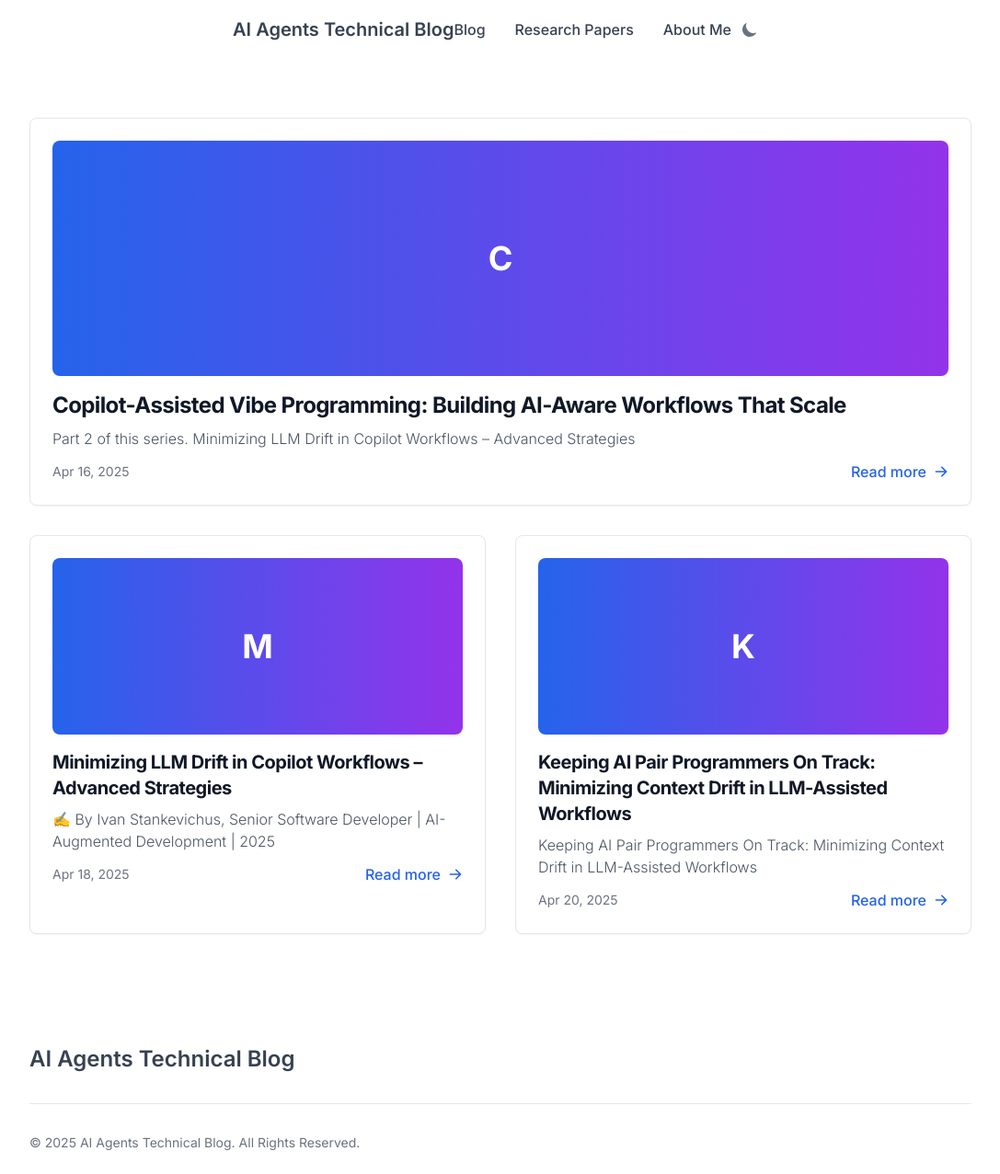
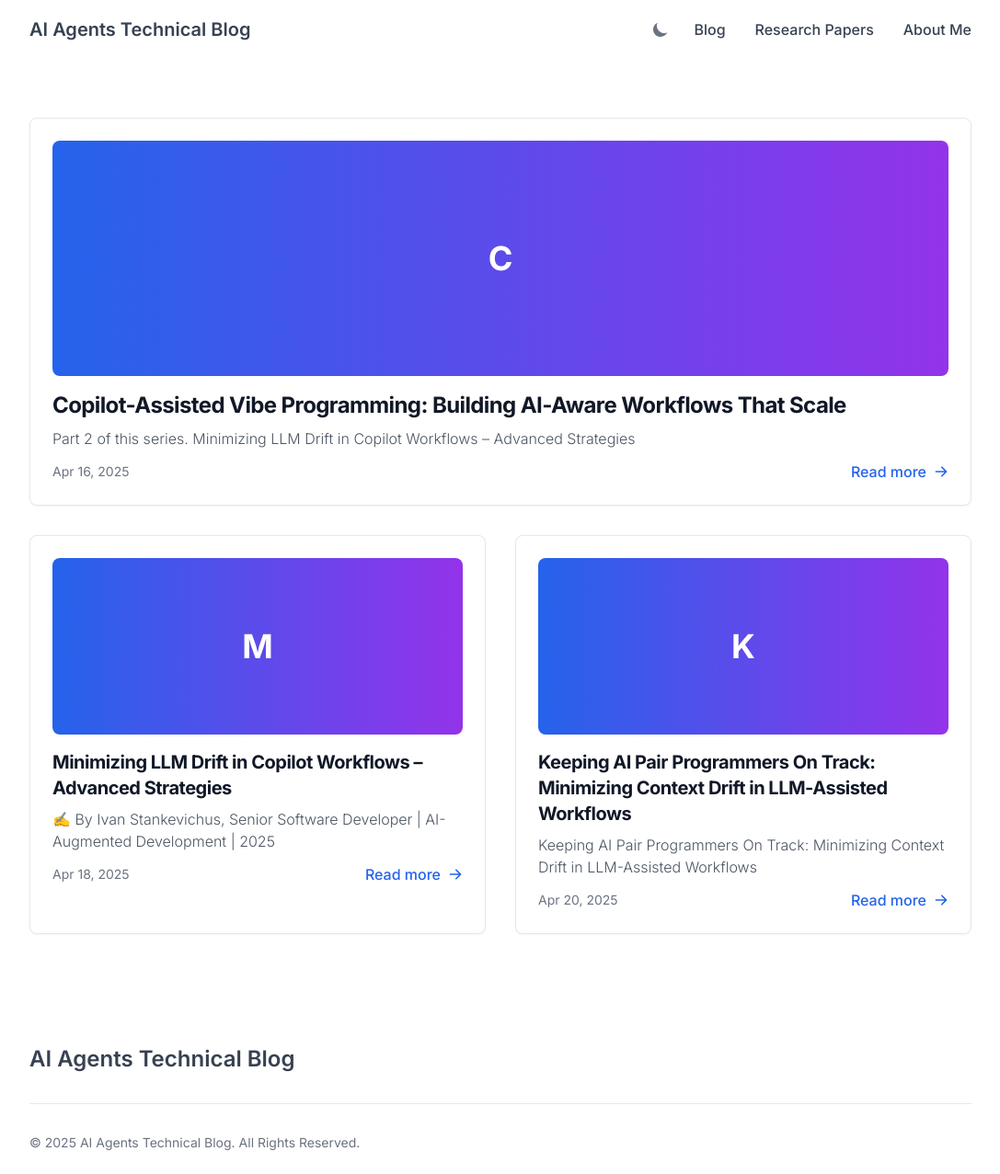
Before and after one commit to leonas5555/ai-tech-site, a Jekyll site: the page built from index.html, in a window 1280 px wide. Shown: the whole page at 92% size, without its empty margins (96-1183 px from the left). Built offline with Jekyll 4.4.1, drawn with Linux system fonts in a browser that asks for light colours; nearby versions of some CDN libraries.

Commit message:
Update articles, papers, and assets from main repo

```diff
--- a/_includes/head.html
+++ b/_includes/head.html
@@ -316,12 +316,12 @@
 
   /* Animation styles for card hover - from index.html */
   .bg-white {
-    transition: transform 0.3s ease, box-shadow 0.3s ease;
+    transition: box-shadow 0.2s ease, color 0.2s ease;
   }
 
   .bg-white:hover {
-    transform: translateY(-4px);
-    box-shadow: 0 10px 25px -5px rgba(0, 0, 0, 0.1), 0 10px 10px -5px rgba(0, 0, 0, 0.04);
+    transform: none;
+    box-shadow: 0 6px 16px -6px rgba(0, 0, 0, 0.1), 0 4px 10px -6px rgba(0, 0, 0, 0.06);
   }
 
   .dark .bg-gray-800:hover {
--- a/_includes/header.html
+++ b/_includes/header.html
@@ -1,33 +1,36 @@
 <header>
     <nav class="bg-white border-gray-200 px-4 lg:px-6 h-16 flex items-center dark:bg-gray-800">
-        <div class="flex flex-wrap justify-between items-center mx-auto max-w-5xl h-full">
+        <div class="flex flex-wrap items-center mx-auto max-w-5xl h-full w-full">
             <a href="{{ site.baseurl }}/" class="flex items-center">
-                <span class="self-center text-xl font-semibold whitespace-nowrap dark:text-white">{{ site.title }}</span>
+                <span class="self-center text-xl font-semibold leading-none whitespace-nowrap dark:text-white">{{ site.title }}</span>
             </a>
-            <div class="flex items-center lg:order-2">
+
+            <div class="flex items-center ml-auto lg:h-16 gap-4">
                 <button id="theme-toggle" type="button" class="text-gray-500 dark:text-gray-400 hover:bg-gray-100 dark:hover:bg-gray-700 focus:outline-none focus:ring-4 focus:ring-gray-200 dark:focus:ring-gray-700 rounded-lg text-sm p-2.5">
                     <svg id="theme-toggle-dark-icon" class="hidden w-5 h-5" fill="currentColor" viewBox="0 0 20 20" xmlns="http://www.w3.org/2000/svg"><path d="M17.293 13.293A8 8 0 016.707 2.707a8.001 8.001 0 1010.586 10.586z"></path></svg>
                     <svg id="theme-toggle-light-icon" class="hidden w-5 h-5" fill="currentColor" viewBox="0 0 20 20" xmlns="http://www.w3.org/2000/svg"><path d="M10 2a1 1 0 011 1v1a1 1 0 11-2 0V3a1 1 0 011-1zm4 8a4 4 0 11-8 0 4 4 0 018 0zm-.464 4.95l.707.707a1 1 0 001.414-1.414l-.707-.707a1 1 0 00-1.414 1.414zm2.12-10.607a1 1 0 010 1.414l-.706.707a1 1 0 11-1.414-1.414l.707-.707a1 1 0 011.414 0zM17 11a1 1 0 100-2h-1a1 1 0 100 2h1zm-7 4a1 1 0 011 1v1a1 1 0 11-2 0v-1a1 1 0 011-1zM5.05 6.464A1 1 0 106.465 5.05l-.708-.707a1 1 0 00-1.414 1.414l.707.707zm1.414 8.486l-.707.707a1 1 0 01-1.414-1.414l.707-.707a1 1 0 011.414 1.414zM4 11a1 1 0 100-2H3a1 1 0 000 2h1z" fill-rule="evenodd" clip-rule="evenodd"></path></svg>
                 </button>
-                <button data-collapse-toggle="mobile-menu-2" type="button" class="inline-flex items-center p-2 ml-1 text-sm text-gray-500 rounded-lg lg:hidden hover:bg-gray-100 focus:outline-none focus:ring-2 focus:ring-gray-200 dark:text-gray-400 dark:hover:bg-gray-700 dark:focus:ring-gray-600" aria-controls="mobile-menu-2" aria-expanded="false">
+
+                <button data-collapse-toggle="mobile-menu-2" type="button" class="inline-flex items-center p-2 text-sm text-gray-500 rounded-lg lg:hidden hover:bg-gray-100 focus:outline-none focus:ring-2 focus:ring-gray-200 dark:text-gray-400 dark:hover:bg-gray-700 dark:focus:ring-gray-600" aria-controls="mobile-menu-2" aria-expanded="false">
                     <span class="sr-only">Open main menu</span>
                     <svg class="w-6 h-6" fill="currentColor" viewBox="0 0 20 20" xmlns="http://www.w3.org/2000/svg"><path fill-rule="evenodd" d="M3 5a1 1 0 011-1h12a1 1 0 110 2H4a1 1 0 01-1-1zM3 10a1 1 0 011-1h12a1 1 0 110 2H4a1 1 0 01-1-1zM3 15a1 1 0 011-1h12a1 1 0 110 2H4a1 1 0 01-1-1z" clip-rule="evenodd"></path></svg>
                     <svg class="hidden w-6 h-6" fill="currentColor" viewBox="0 0 20 20" xmlns="http://www.w3.org/2000/svg"><path fill-rule="evenodd" d="M4.293 4.293a1 1 0 011.414 0L10 8.586l4.293-4.293a1 1 0 111.414 1.414L11.414 10l4.293 4.293a1 1 0 01-1.414 1.414L10 11.414l-4.293 4.293a1 1 0 01-1.414-1.414L8.586 10 4.293 5.707a1 1 0 010-1.414z" clip-rule="evenodd"></path></svg>
                 </button>
-            </div>
-            <div class="hidden justify-between items-center w-full lg:flex lg:w-auto lg:order-1" id="mobile-menu-2">
-                <ul class="flex flex-col mt-4 font-medium lg:flex-row lg:space-x-8 lg:mt-0">
+
+                <div class="hidden items-center lg:flex lg:h-16" id="mobile-menu-2">
+                    <ul class="flex flex-col mt-4 font-medium lg:flex-row lg:space-x-8 lg:mt-0 lg:items-center lg:h-full">
                         <li>
-                        <a href="{{ site.baseurl }}/" class="block py-2 pr-4 pl-3 text-gray-700 border-b border-gray-100 hover:bg-gray-50 lg:hover:bg-transparent lg:border-0 lg:hover:text-blue-700 lg:p-0 dark:text-gray-400 lg:dark:hover:text-white dark:hover:bg-gray-700 dark:hover:text-white lg:dark:hover:bg-transparent dark:border-gray-700">Blog</a>
+                            <a href="{{ site.baseurl }}/" class="block lg:inline-flex lg:h-16 lg:items-center py-2 pr-4 pl-3 text-gray-700 border-b border-gray-100 hover:bg-gray-50 lg:hover:bg-transparent lg:border-0 lg:hover:text-blue-700 lg:px-0 dark:text-gray-400 lg:dark:hover:text-white dark:hover:bg-gray-700 dark:hover:text-white lg:dark:hover:bg-transparent dark:border-gray-700">Blog</a>
                         </li>
                         <li>
-                        <a href="{{ site.baseurl }}/papers/" class="block py-2 pr-4 pl-3 text-gray-700 border-b border-gray-100 hover:bg-gray-50 lg:hover:bg-transparent lg:border-0 lg:hover:text-blue-700 lg:p-0 dark:text-gray-400 lg:dark:hover:text-white dark:hover:bg-gray-700 dark:hover:text-white lg:dark:hover:bg-transparent dark:border-gray-700">Research Papers</a>
+                            <a href="{{ site.baseurl }}/papers/" class="block lg:inline-flex lg:h-16 lg:items-center py-2 pr-4 pl-3 text-gray-700 border-b border-gray-100 hover:bg-gray-50 lg:hover:bg-transparent lg:border-0 lg:hover:text-blue-700 lg:px-0 dark:text-gray-400 lg:dark:hover:text-white dark:hover:bg-gray-700 dark:hover:text-white lg:dark:hover:bg-transparent dark:border-gray-700">Research Papers</a>
                         </li>
                         <li>
-                        <a href="{{ site.baseurl }}/about/" class="block py-2 pr-4 pl-3 text-gray-700 border-b border-gray-100 hover:bg-gray-50 lg:hover:bg-transparent lg:border-0 lg:hover:text-blue-700 lg:p-0 dark:text-gray-400 lg:dark:hover:text-white dark:hover:bg-gray-700 dark:hover:text-white lg:dark:hover:bg-transparent dark:border-gray-700">About Me</a>
+                            <a href="{{ site.baseurl }}/about/" class="block lg:inline-flex lg:h-16 lg:items-center py-2 pr-4 pl-3 text-gray-700 border-b border-gray-100 hover:bg-gray-50 lg:hover:bg-transparent lg:border-0 lg:hover:text-blue-700 lg:px-0 dark:text-gray-400 lg:dark:hover:text-white dark:hover:bg-gray-700 dark:hover:text-white lg:dark:hover:bg-transparent dark:border-gray-700">About Me</a>
                         </li>
                     </ul>
                 </div>
             </div>
+        </div>
     </nav>
 </header>
```
Lines whose indentation alone changed are shown as unchanged.
